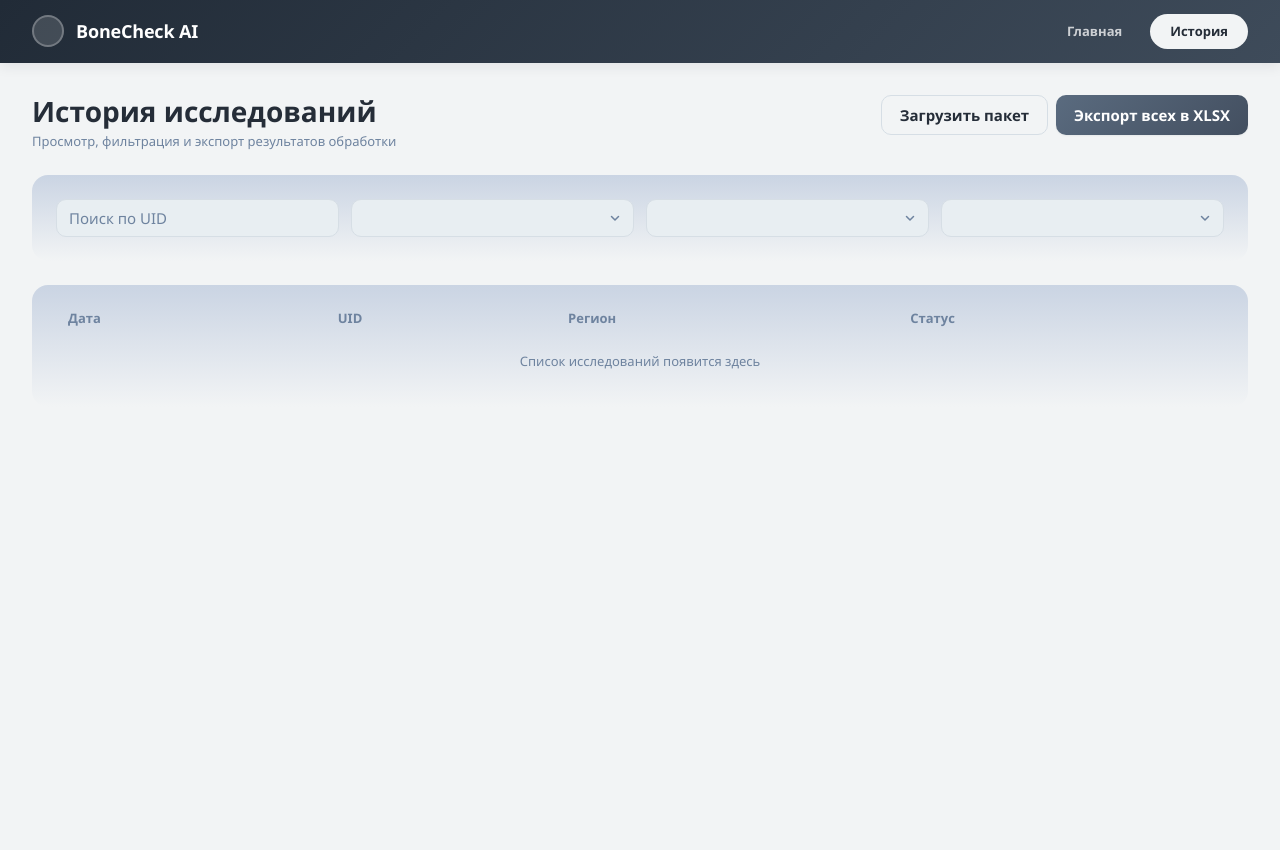
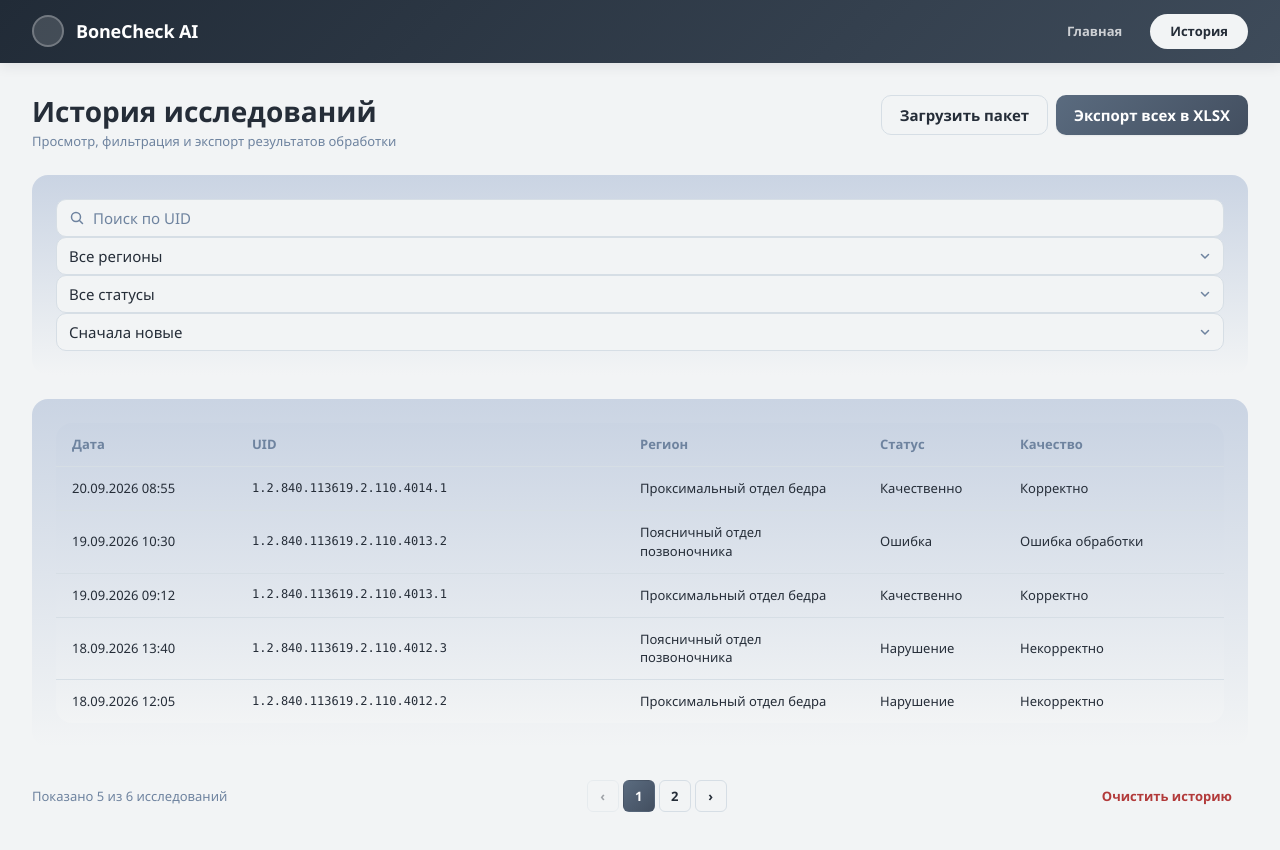
Before and after one commit to mister-kaka/bonecheck-ai, a React (Vite) app in the folder frontend/: page /history in a window 1280 px wide. Shown: the top 850 px of the page. Before the commit the page ends 800 px from the top, so only its background shows below. Built offline with nearby package versions, Linux system fonts and the light colour scheme; a web font is replaced by a local one.

Commit message:
Пагинация и счётчик, панель фильтров

```diff
--- a/frontend/src/components/HistoryTable.tsx
+++ b/frontend/src/components/HistoryTable.tsx
@@ -1,4 +1,3 @@
-import { StatusBadge } from './StatusBadge';
 import { EmptyState } from './EmptyState';
 import type { HistoryItem } from '../types/study';
 import styles from '../styles/HistoryTable.module.css';
@@ -19,6 +18,19 @@ function formatDate(iso: string): string {
   return `${dd}.${mm}.${yyyy} ${hh}:${min}`;
 }
 
+function getStatusLabel(item: HistoryItem): string {
+  if (item.status === 'Failure') return 'Ошибка';
+  if (item.quality_class === 1) return 'Нарушение';
+  return 'Качественно';
+}
+
+function getQualityLabel(item: HistoryItem): string {
+  if (item.status === 'Failure') return 'Ошибка обработки';
+  if (item.quality_class === 1) return 'Некорректно';
+  if (item.quality_class === 0) return 'Корректно';
+  return '—';
+}
+
 export function HistoryTable({ items, onRowClick, onResetFilters }: HistoryTableProps) {
   if (items.length === 0) {
     return <EmptyState onResetFilters={onResetFilters} />;
@@ -33,6 +45,7 @@ export function HistoryTable({ items, onRowClick, onResetFilters }: HistoryTable
             <th className={styles.thUid}>UID</th>
             <th className={styles.thRegion}>Регион</th>
             <th className={styles.thStatus}>Статус</th>
+            <th className={styles.thQuality}>Качество</th>
           </tr>
         </thead>
         <tbody>
@@ -45,9 +58,8 @@ export function HistoryTable({ items, onRowClick, onResetFilters }: HistoryTable
               <td>{formatDate(item.date)}</td>
               <td className={styles.uid}>{item.uid}</td>
               <td>{item.region}</td>
-              <td>
-                <StatusBadge status={item.status} qualityClass={item.quality_class} />
-              </td>
+              <td>{getStatusLabel(item)}</td>
+              <td>{getQualityLabel(item)}</td>
             </tr>
           ))}
         </tbody>
--- a/frontend/src/pages/HistoryPage/HistoryPage.tsx
+++ b/frontend/src/pages/HistoryPage/HistoryPage.tsx
@@ -1,15 +1,90 @@
-import { Button } from "../../components/Button";
-import { Input } from "../../components/Input";
-import { Select } from "../../components/Select";
-import styles from "../../styles/HistoryPage.module.css";
+import { useMemo, useState } from 'react';
+import { Button } from '../../components/Button';
+import { HistoryFilters } from '../../components/HistoryFilters';
+import { HistoryTable } from '../../components/HistoryTable';
+import { mockHistory } from '../../mocks/history';
+import { mockRegions, mockStatuses, mockSorts } from '../../mocks/regions';
+import type { HistoryItem } from '../../types/study';
+import styles from '../../styles/HistoryPage.module.css';
+
+const PAGE_SIZE = 5;
 
 export function HistoryPage() {
+  const [search, setSearch] = useState('');
+  const [region, setRegion] = useState('all');
+  const [status, setStatus] = useState('all');
+  const [sort, setSort] = useState('date_desc');
+  const [page, setPage] = useState(1);
+
+  const handleResetFilters = () => {
+    setSearch('');
+    setRegion('all');
+    setStatus('all');
+    setSort('date_desc');
+    setPage(1);
+  };
+
+  const handleRowClick = (item: HistoryItem) => {
+    void item;
+    // TODO: перейти к деталям исследования
+  };
+
+  const handleClearHistory = () => {
+    const confirmed = window.confirm(
+      'Вы действительно хотите очистить всю историю исследований? Действие необратимо.'
+    );
+    if (!confirmed) return;
+    // TODO: вызов API очистки истории
+  };
+
+  const filtered = useMemo(() => {
+    let result = [...mockHistory];
+
+    if (search.trim()) {
+      const q = search.trim().toLowerCase();
+      result = result.filter((item) => item.uid.toLowerCase().includes(q));
+    }
+
+    if (region !== 'all') {
+      result = result.filter((item) => item.region === region);
+    }
+
+    if (status !== 'all') {
+      result = result.filter((item) => {
+        if (status === 'quality') return item.status === 'Success' && item.quality_class === 0;
+        if (status === 'violation') return item.status === 'Success' && item.quality_class === 1;
+        if (status === 'error') return item.status === 'Failure';
+        return true;
+      });
+    }
+
+    result.sort((a, b) => {
+      const ta = new Date(a.date).getTime();
+      const tb = new Date(b.date).getTime();
+      return sort === 'date_asc' ? ta - tb : tb - ta;
+    });
+
+    return result;
+  }, [search, region, status, sort]);
+
+  const totalPages = Math.max(1, Math.ceil(filtered.length / PAGE_SIZE));
+  const currentPage = Math.min(page, totalPages);
+  const start = (currentPage - 1) * PAGE_SIZE;
+  const pageItems = filtered.slice(start, start + PAGE_SIZE);
+
+  const goToPage = (p: number) => {
+    if (p < 1 || p > totalPages) return;
+    setPage(p);
+  };
+
   return (
     <div className={styles.page}>
       <header className={styles.header}>
         <div className={styles.headerText}>
           <h1 className={styles.title}>История исследований</h1>
-          <p className={styles.subtitle}>Просмотр, фильтрация и экспорт результатов обработки</p>
+          <p className={styles.subtitle}>
+            Просмотр, фильтрация и экспорт результатов обработки
+          </p>
         </div>
 
         <div className={styles.actions}>
@@ -19,37 +94,80 @@ export function HistoryPage() {
       </header>
 
       <section className={styles.block} aria-label="Фильтры">
-        <div className={styles.filters}>
-          <Input placeholder="Поиск по UID" disabled aria-label="Поиск по UID" />
-          <Select placeholder="Регион" options={[]} disabled aria-label="Регион" />
-          <Select placeholder="Статус" options={[]} disabled aria-label="Статус" />
-          <Select placeholder="Сортировка" options={[]} disabled aria-label="Сортировка" />
-        </div>
+        <HistoryFilters
+          search={search}
+          onSearchChange={(v) => { setSearch(v); setPage(1); }}
+          region={region}
+          onRegionChange={(v) => { setRegion(v); setPage(1); }}
+          regionOptions={mockRegions}
+          status={status}
+          onStatusChange={(v) => { setStatus(v); setPage(1); }}
+          statusOptions={mockStatuses}
+          sort={sort}
+          onSortChange={(v) => { setSort(v); setPage(1); }}
+          sortOptions={mockSorts}
+        />
       </section>
 
       <section className={styles.block} aria-label="Таблица исследований">
-        <div className={styles.tableWrap}>
-          <table className={styles.table}>
-            <thead>
-              <tr>
-                <th>Дата</th>
-                <th>UID</th>
-                <th>Регион</th>
-                <th>Статус</th>
-              </tr>
-            </thead>
-            <tbody>
-              <tr>
-                <td className={styles.empty} colSpan={4}>
-                  Список исследований появится здесь
-                </td>
-              </tr>
-            </tbody>
-          </table>
-        </div>
+        <HistoryTable
+          items={pageItems}
+          onRowClick={handleRowClick}
+          onResetFilters={handleResetFilters}
+        />
       </section>
 
-      <footer className={styles.footer} />
+      <footer className={styles.footer}>
+        <div className={styles.counter}>
+          Показано {pageItems.length} из {filtered.length} исследований
+        </div>
+
+        <div className={styles.pagination}>
+          <button
+            type="button"
+            className={styles.pageBtn}
+            onClick={() => goToPage(currentPage - 1)}
+            disabled={currentPage === 1}
+            aria-label="Предыдущая страница"
+          >
+            ‹
+          </button>
+
+          {Array.from({ length: totalPages }).map((_, i) => {
+            const p = i + 1;
+            const isActive = p === currentPage;
+            return (
+              <button
+                key={p}
+                type="button"
+                className={`${styles.pageBtn} ${isActive ? styles.pageBtnActive : ''}`}
+                onClick={() => goToPage(p)}
+                aria-current={isActive ? 'page' : undefined}
+              >
+                {p}
+              </button>
+            );
+          })}
+
+          <button
+            type="button"
+            className={styles.pageBtn}
+            onClick={() => goToPage(currentPage + 1)}
+            disabled={currentPage === totalPages}
+            aria-label="Следующая страница"
+          >
+            ›
+          </button>
+        </div>
+
+        <button
+          type="button"
+          className={styles.clearBtn}
+          onClick={handleClearHistory}
+        >
+          Очистить историю
+        </button>
+      </footer>
     </div>
   );
 }
--- a/frontend/src/styles/HistoryPage.module.css
+++ b/frontend/src/styles/HistoryPage.module.css
@@ -46,51 +46,92 @@
   background: var(--gradient-card);
   border-radius: var(--radius-lg);
   padding: var(--space-5);
-  min-height: 80px;
-}
-
-.filters {
-  display: flex;
-  flex-wrap: wrap;
-  gap: var(--space-3);
-  align-items: center;
-}
-
-.filters > * {
-  flex: 1 1 180px;
-  min-width: 0;
-}
-
-.tableWrap {
-  overflow-x: auto;
-}
-
-.table {
-  width: 100%;
-  border-collapse: collapse;
-  font-size: var(--fs-small);
-}
-
-.table th {
-  text-align: left;
-  font-weight: 600;
-  color: var(--color-text-secondary);
-  padding: 0 var(--space-3) var(--space-3);
-}
-
-.table td {
-  padding: var(--space-3);
-}
-
-.empty {
-  text-align: center;
-  color: var(--color-text-secondary);
-  padding: var(--space-5) var(--space-3);
 }
 
 .footer {
-  padding: var(--space-3) 0;
-  min-height: 40px;
+  display: flex;
+  justify-content: space-between;
+  align-items: center;
+  gap: var(--space-3);
+  flex-wrap: wrap;
+  padding: var(--space-2) 0;
+}
+
+.counter {
+  font-size: var(--fs-small);
+  color: var(--color-text-secondary);
+}
+
+.pagination {
+  display: flex;
+  align-items: center;
+  gap: var(--space-1);
+}
+
+.pageBtn {
+  min-width: 32px;
+  height: 32px;
+  padding: 0 var(--space-2);
+  display: inline-flex;
+  align-items: center;
+  justify-content: center;
+  border: 1px solid var(--color-border);
+  border-radius: var(--radius-sm);
+  background: transparent;
+  color: var(--color-text-primary);
+  font-family: inherit;
+  font-size: var(--fs-small);
+  font-weight: 600;
+  cursor: pointer;
+  transition: background-color 0.15s ease, border-color 0.15s ease;
+}
+
+.pageBtn:hover:not(:disabled) {
+  background-color: var(--color-bg-soft);
+  border-color: var(--color-border-strong);
+}
+
+.pageBtn:disabled {
+  opacity: 0.4;
+  cursor: not-allowed;
+}
+
+.pageBtnActive {
+  background: var(--gradient-button);
+  color: var(--color-text-inverse);
+  border-color: transparent;
+}
+
+.pageBtnActive:hover {
+  background: var(--gradient-button-hover);
+}
+
+.pageBtn:focus-visible {
+  outline: none;
+  border-color: var(--color-info);
+  box-shadow: 0 0 0 3px var(--color-info-bg);
+}
+
+.clearBtn {
+  padding: var(--space-2) var(--space-4);
+  border: none;
+  border-radius: var(--radius-md);
+  background: transparent;
+  color: var(--color-danger);
+  font-family: inherit;
+  font-size: var(--fs-small);
+  font-weight: 600;
+  cursor: pointer;
+  transition: background-color 0.15s ease;
+}
+
+.clearBtn:hover {
+  background-color: var(--color-danger-bg);
+}
+
+.clearBtn:focus-visible {
+  outline: none;
+  box-shadow: 0 0 0 3px var(--color-danger-bg);
 }
 
 @media (max-width: 768px) {
@@ -106,6 +147,16 @@
   .actions > * {
     flex: 1;
   }
+
+  .footer {
+    flex-direction: column;
+    align-items: stretch;
+    gap: var(--space-2);
+  }
+
+  .pagination {
+    justify-content: center;
+  }
 }
 
 @media (max-width: 480px) {
--- a/frontend/src/styles/HistoryTable.module.css
+++ b/frontend/src/styles/HistoryTable.module.css
@@ -4,6 +4,11 @@
   border-radius: var(--radius-lg);
   background: var(--gradient-card);
 }
+.thDate { width: 160px; }
+.thUid { width: auto; }
+.thRegion { width: 220px; }
+.thStatus { width: 140px; }
+.thQuality { width: 220px; }
 
 .table {
   width: 100%;
```
